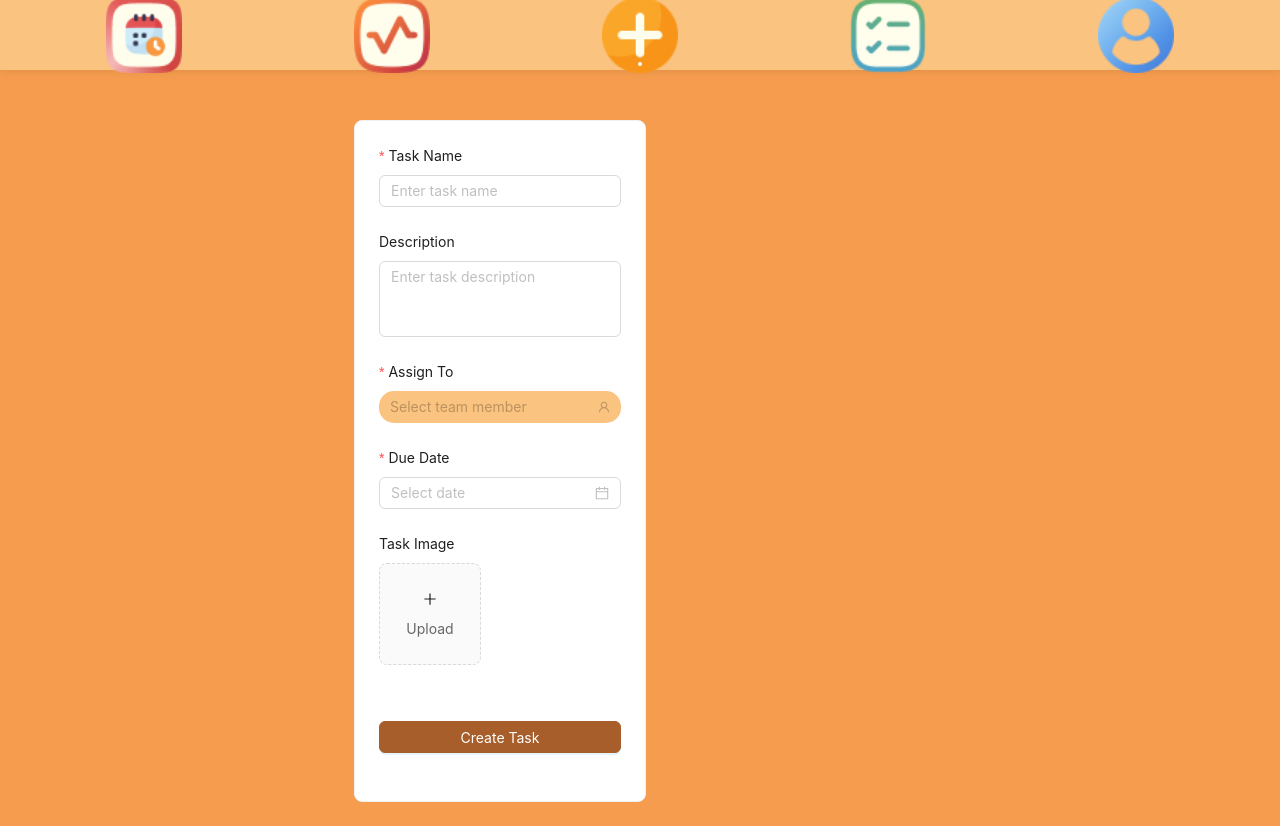
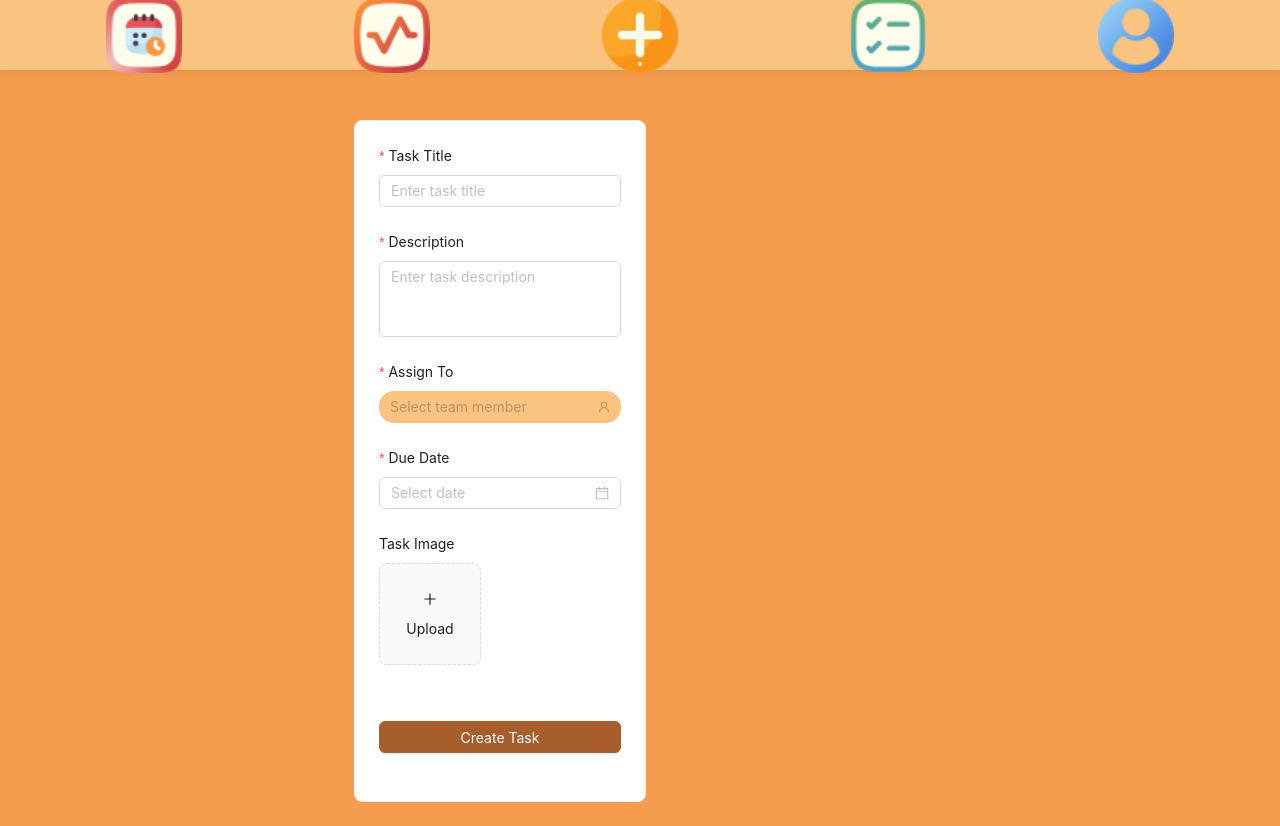
Before and after one commit to MichaelHehman/FECOPY, a React (Create React App) app: page /add-task in a window 1280 px wide. Built offline with nearby package versions, Linux system fonts and the light colour scheme; sample sign-in values are in the browser's storage; a web font is replaced by a local one.

Commit message:
Update AddTask.js

```diff
--- a/src/pages/AddTaskPage/AddTask.js
+++ b/src/pages/AddTaskPage/AddTask.js
@@ -12,16 +12,21 @@ const AddTask = () => {
   const [form] = Form.useForm();
   const [loading, setLoading] = useState(false);
   const [imageUrl, setImageUrl] = useState('');
-  const { addTask } = useContext(TaskContext); // Add this line to use the context
+  const { addTask } = useContext(TaskContext);
 
-  // Keep your existing team members array
   const teamMembers = [
     { id: 1, name: 'Michael' },
     { id: 2, name: 'Neha' },
     { id: 3, name: 'Nhi' },
   ];
 
-  // Keep your existing upload configuration
+  const uploadButton = (
+    <div>
+      {loading ? <LoadingOutlined /> : <PlusOutlined />}
+      <div style={{ marginTop: 8 }}>Upload</div>
+    </div>
+  );
+
   const uploadConfig = {
     name: 'file',
     listType: 'picture-card',
@@ -54,65 +59,57 @@ const AddTask = () => {
     },
   };
 
-  // Update your handleSubmit to use the context
   const handleSubmit = useCallback(async (values) => {
     try {
       setLoading(true);
-      // Format the date
-      const formattedValues = {
-        ...values,
-        dueDate: values.dueDate?.format('YYYY-MM-DD'),
-        image: imageUrl,
-        status: 'pending', // Add default status
-        id: Date.now(), // Add unique ID
+
+      // Find the team member name based on the selected ID
+      const selectedMember = teamMembers.find(member => member.id === values.assignTo);
+
+      const taskData = {
+        title: values.title,
+        description: values.description,
+        assignTo: selectedMember.name, // Use the name instead of ID
+        dueDate: values.dueDate.format('YYYY-MM-DD'),
+        image: imageUrl
       };
 
-      // Add to global task context
-      addTask(formattedValues);
+      addTask(taskData);
 
-      // Show success message
-      message.success('Task created successfully!');
-
-      // Reset form
+      // Reset form and show success message
       form.resetFields();
       setImageUrl('');
+      message.success('Task created successfully!');
     } catch (error) {
+      console.error('Error creating task:', error);
       message.error('Failed to create task');
-      console.error('Error creating task:', error);
     } finally {
       setLoading(false);
     }
-  }, [form, imageUrl, addTask]);
+  }, [form, imageUrl, addTask, teamMembers]);
 
-  const uploadButton = (
-    <div>
-      {loading ? <LoadingOutlined /> : <PlusOutlined />}
-      <div className={styles.uploadText}>Upload</div>
-    </div>
-  );
-
-  // Keep your existing return JSX
   return (
     <div className={styles.container}>
       <Card className={styles.card}>
         <Form
           form={form}
+          onFinish={handleSubmit}
           layout="vertical"
-          onFinish={handleSubmit}
           className={styles.form}
         >
           <Form.Item
-            label="Task Name"
-            name="name"
-            rules={[{ required: true, message: 'Please enter a task name!' }]}
+            label="Task Title"
+            name="title"
+            rules={[{ required: true, message: 'Please enter a task title!' }]}
             className={styles.formItem}
           >
-            <Input placeholder="Enter task name" />
+            <Input placeholder="Enter task title" />
           </Form.Item>
 
           <Form.Item
             label="Description"
             name="description"
+            rules={[{ required: true, message: 'Please enter a task description!' }]}
             className={styles.formItem}
           >
             <TextArea
```
